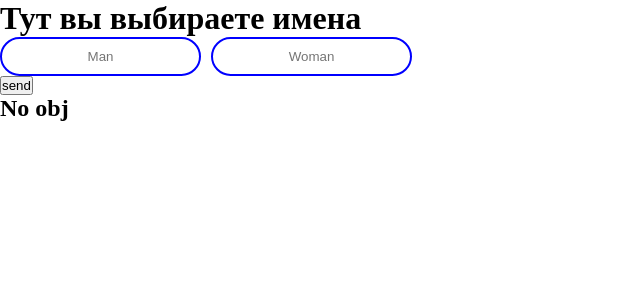
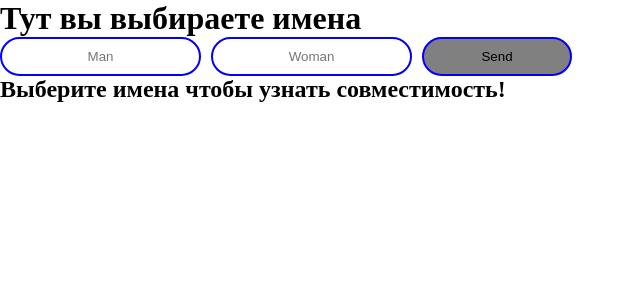
Before and after one commit to Avaaren/name_compatibility, a Django app: page / in a window 1280 px wide. Shown: the top 300 px of the page, without its empty margins (0-640 px from the left). Run offline with Django 3.2, Linux system fonts and the light colour scheme.

Commit message:
Added result hide/display logic in template

```diff
--- a/predict/templates/predict/home.html
+++ b/predict/templates/predict/home.html
@@ -25,17 +25,34 @@
             <div id=result_woman>
             </div>
         </div>
+        <div id="submit">
+            <div class="search">
+                <span>
+                <input type="submit" class='send_button' value="Send">
+                </span>
+            </div>
+        </div>
+
+    </div>
 
 
+        {% if prediction %}
+        <div class="compatibility">
+            <h3>Совместимость имен {{ prediction.female_name }} и {{ prediction.male_name }}</h3>
+            <h3>Тип взаимотношений - "{{ prediction.header }}"</h3>
+            <br>
+            <p class='percentage'>Совместимость в любви - {{ prediction.percent_in_love }}%</p>
+            <p class='percentage'>Совместимость в браке - {{ prediction.percent_in_married }}%</p>
+            <br>
+            <p class='description'>{{ prediction.description|center:10}}</p>
         </div>
-<button type="submit">send</button>
-<h2>
-    {% if obj %}
-        {{ obj }}
         {% else %}
-        No obj
+        <div class="compatibility">
+            <h2>Выберите имена чтобы узнать совместимость!</h2>
+        </div>
+
         {% endif %}
-</h2>
+
 
 </form>
 <script src="https://code.jquery.com/jquery-3.4.1.js" integrity="sha256-WpOohJOqMqqyKL9FccASB9O0KwACQJpFTUBLTYOVvVU="
```
Lines whose indentation alone changed are shown as unchanged.
